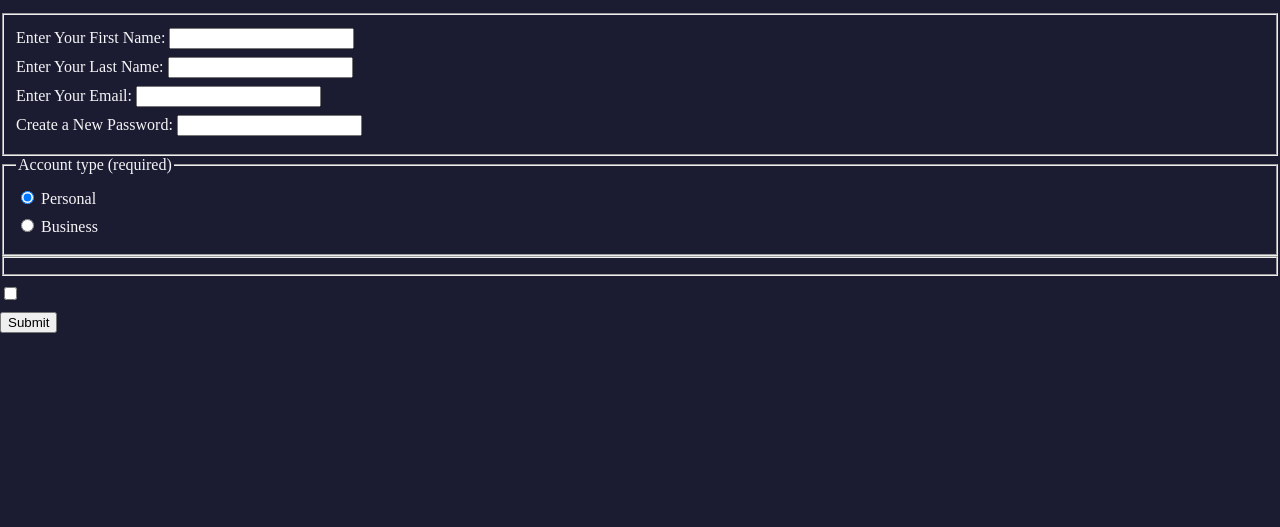
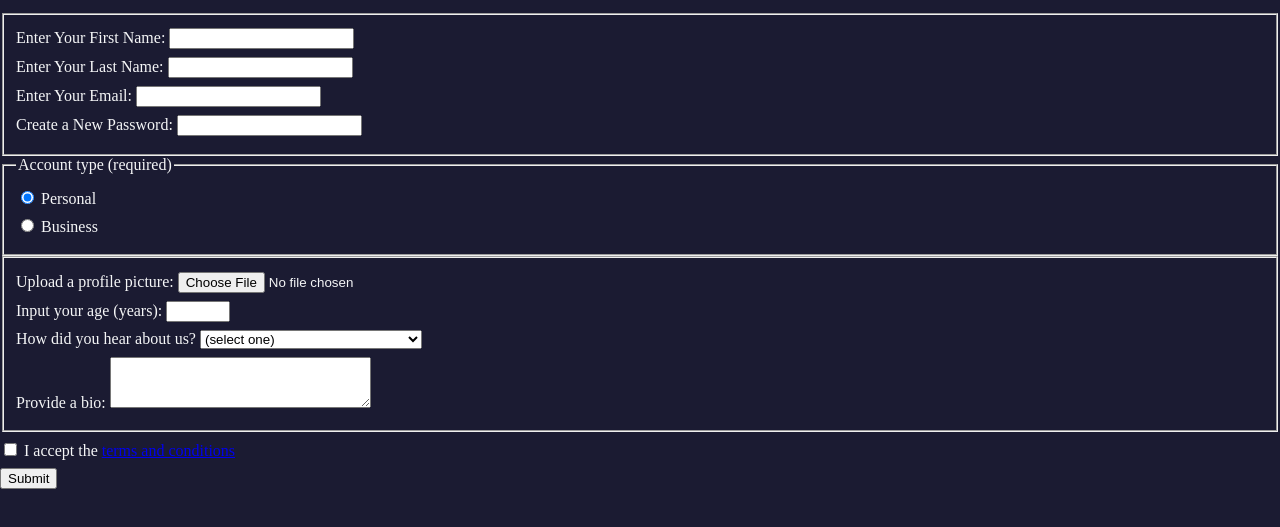
Before and after one commit to Dastinss/html-codewars-etc, a website: page sandbox-it-kamasutra/html/4-html-form.html in a window 1280 px wide. Shown: the part 101-628 px from the top of the page. Drawn offline with Linux system fonts and the light colour scheme.

Commit message:
feat: #4 HTML Form in progress : step #40 done

```diff
--- a/sandbox-it-kamasutra/html/4-html-form.html
+++ b/sandbox-it-kamasutra/html/4-html-form.html
@@ -10,21 +10,36 @@
 <p>Please fill out this form with the required information</p>
 <form method="post" action='https://register-demo.freecodecamp.org'>
     <fieldset>
-        <label for="first-name">Enter Your First Name: <input id="first-name" type="text" required/></label>
-        <label for="last-name">Enter Your Last Name: <input id="last-name" type="text" required/></label>
-        <label for="email">Enter Your Email: <input id="email" type="email" required/></label>
-        <label for="new-password">Create a New Password: <input id="new-password" type="password" pattern="[a-z0-5]{8,}"
-                                                                required/></label>
+        <label for="first-name">Enter Your First Name: <input id="first-name" type="text" required /></label>
+        <label for="last-name">Enter Your Last Name: <input id="last-name" type="text" required /></label>
+        <label for="email">Enter Your Email: <input id="email" type="email" required /></label>
+        <label for="new-password">Create a New Password: <input id="new-password" type="password" pattern="[a-z0-5]{8,}" required /></label>
     </fieldset>
     <fieldset>
         <legend>Account type (required)</legend>
-        <label for="personal-account"><input id="personal-account" type="radio" name="account-type" checked/>
-            Personal</label>
-        <label for="business-account"><input id="business-account" type="radio" name="account-type"/> Business</label>
+        <label for="personal-account"><input id="personal-account" type="radio" name="account-type" checked /> Personal</label>
+        <label for="business-account"><input id="business-account" type="radio" name="account-type" /> Business</label>
     </fieldset>
-    <fieldset></fieldset>
-    <label for="terms-and-conditions"><input id="terms-and-conditions" type="checkbox" required/></label>
-    <input type="submit" value="Submit"/>
+    <fieldset>
+        <label for="profile-picture">Upload a profile picture: <input id="profile-picture" type="file" /></label>
+        <label for="age">Input your age (years): <input id="age" type="number" min="13" max="120" /></label>
+        <label for="referrer">How did you hear about us?
+            <select id="referrer">
+                <option value="">(select one)</option>
+                <option value="1">freeCodeCamp News</option>
+                <option value="2">freeCodeCamp YouTube Channel</option>
+                <option value="3">freeCodeCamp Forum</option>
+                <option value="4">Other</option>
+            </select>
+        </label>
+        <label for="bio">Provide a bio:
+            <textarea id="bio" rows="3" cols="30"></textarea>
+        </label>
+    </fieldset>
+    <label for="terms-and-conditions">
+        <input id="terms-and-conditions" type="checkbox" required /> I accept the <a href="https://www.freecodecamp.org/news/terms-of-service/">terms and conditions</a>
+    </label>
+    <input type="submit" value="Submit" />
 </form>
 </body>
 </html>
```
